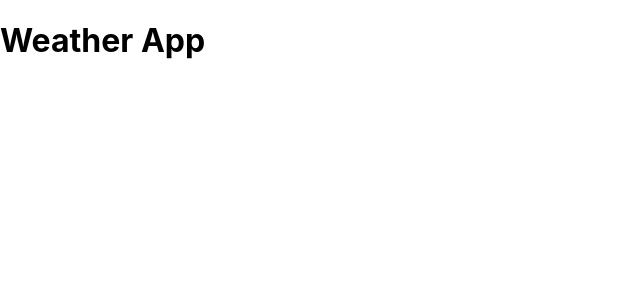
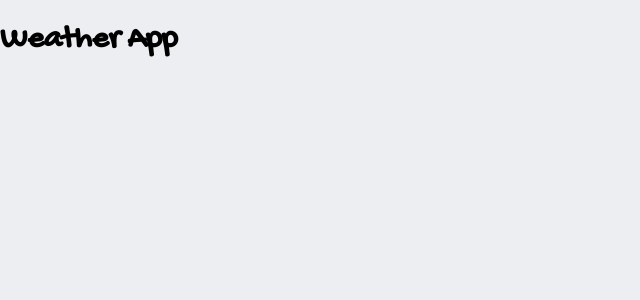
Before and after one commit to C-Marfil/weather-app, a React (Create React App) app: page / in a window 1280 px wide. Shown: the top 300 px of the page, without its empty margins (0-640 px from the left). Built offline with nearby package versions, Linux system fonts and the light colour scheme.

Commit message:
installed eslint, style rules and updated Readme

```diff
--- a/src/index.css
+++ b/src/index.css
@@ -1,8 +1,9 @@
+@import url('https://fonts.googleapis.com/css2?family=Gochi+Hand&display=swap');
+
 body {
   margin: 0;
-  font-family: -apple-system, BlinkMacSystemFont, 'Segoe UI', 'Roboto', 'Oxygen',
-    'Ubuntu', 'Cantarell', 'Fira Sans', 'Droid Sans', 'Helvetica Neue',
-    sans-serif;
+  background-color: #eceef1;
+  font-family: 'Gochi Hand';
   -webkit-font-smoothing: antialiased;
   -moz-osx-font-smoothing: grayscale;
 }
```
Also changed, not shown: package.json (+9 -1 lines), .eslintrc.json (added), 2 other files (tests, documents, lock files or other folders).
